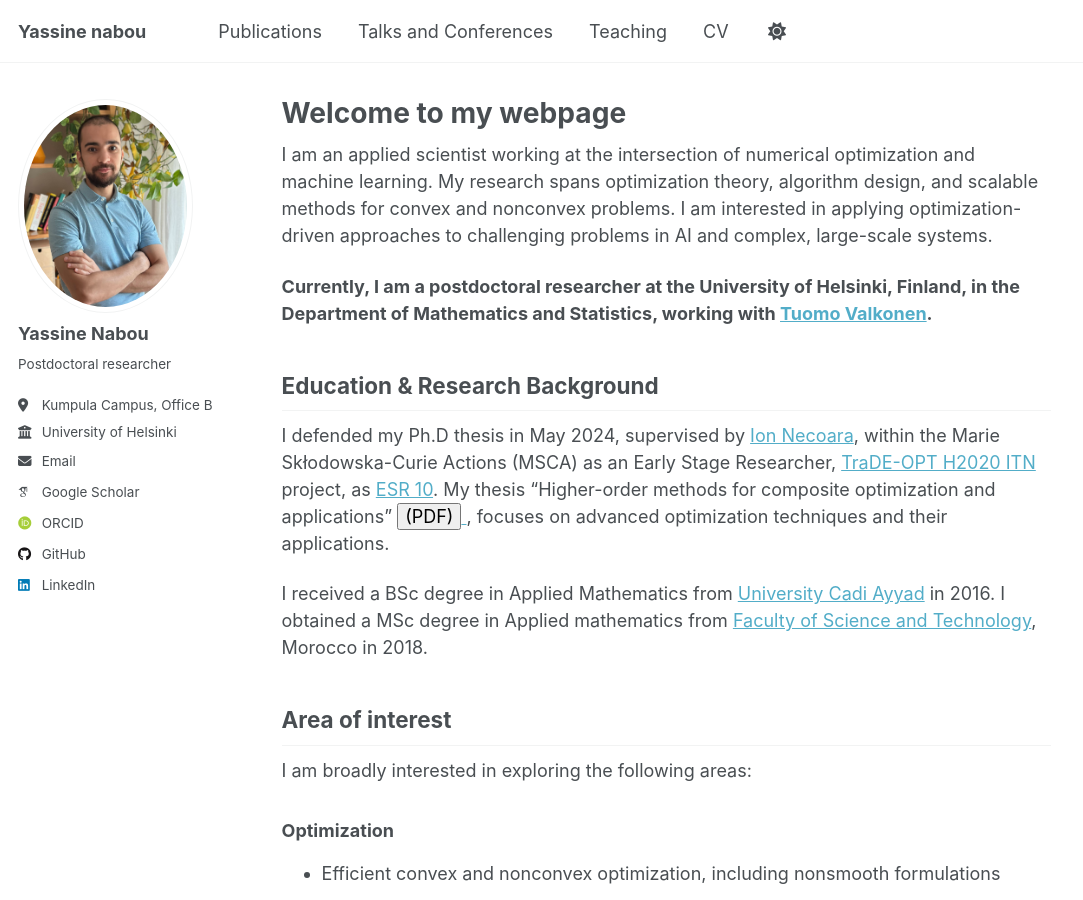
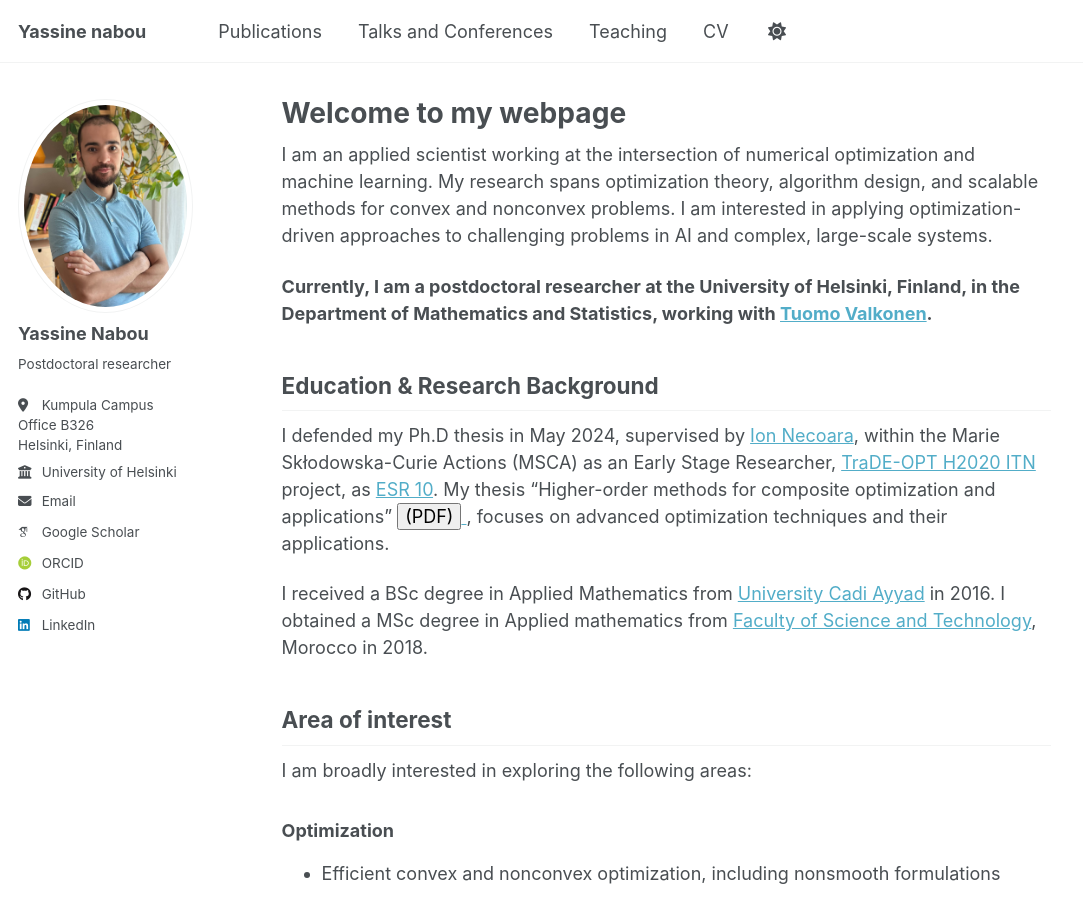
Before and after one commit to Yassine-Nabou/Yassine-Nabou.github.io, a Jekyll site: the page built from _pages/about.md, in a window 1280 px wide and 900 px high. Shown: the whole window, without its empty margins (0-1083 px from the left). Built offline with Jekyll 4.4.1, drawn with Linux system fonts in a browser that asks for light colours; some web fonts are replaced; a script that is not in the unit is left out; part of the change alters nothing that is shown.

```diff
--- a/_config.yml
+++ b/_config.yml
@@ -26,7 +26,7 @@ author:
   name             : "Yassine Nabou"
   pronouns         : # example: "she/her"
   bio              : "Postdoctoral researcher"
-  location         : "Kumpula Campus, Office B326, Helsinki, Finland" #"Helsinki, Finland"
+  location         : "Kumpula Campus <br> Office B326 <br> Helsinki, Finland"
   employer         : "University of Helsinki"
   uri              : # URL
   email            : "yassin.nabou@helsinki.fi"
```
